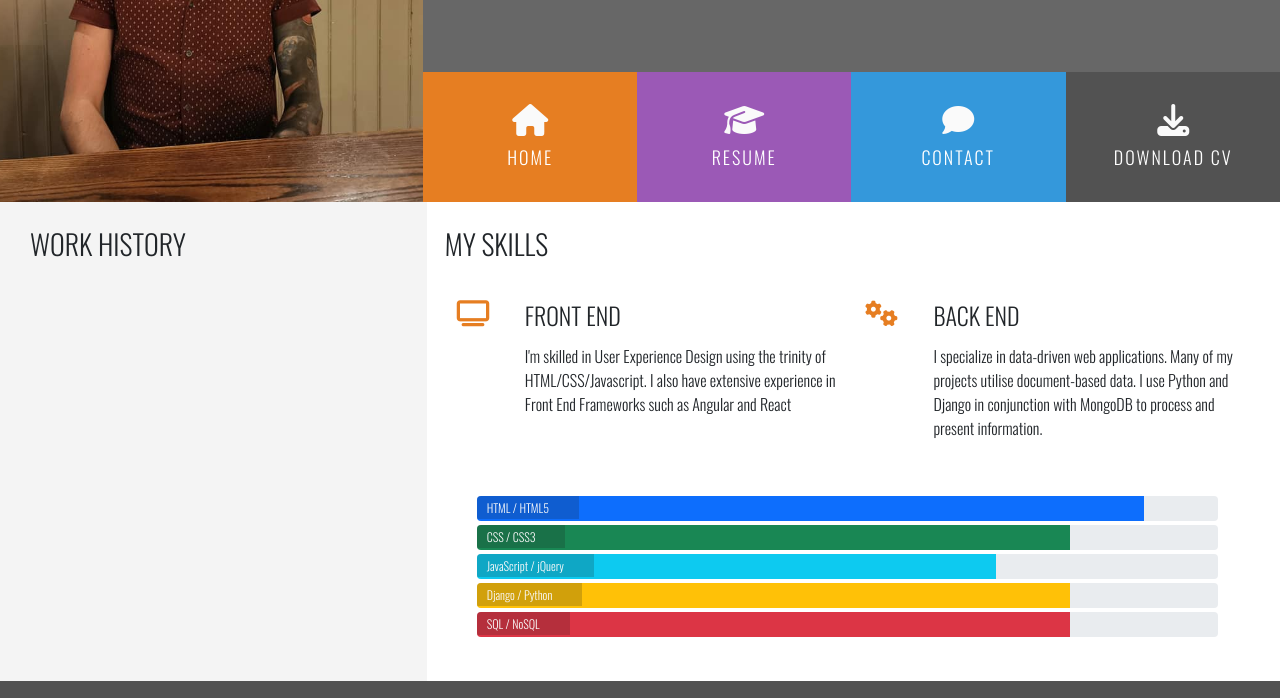
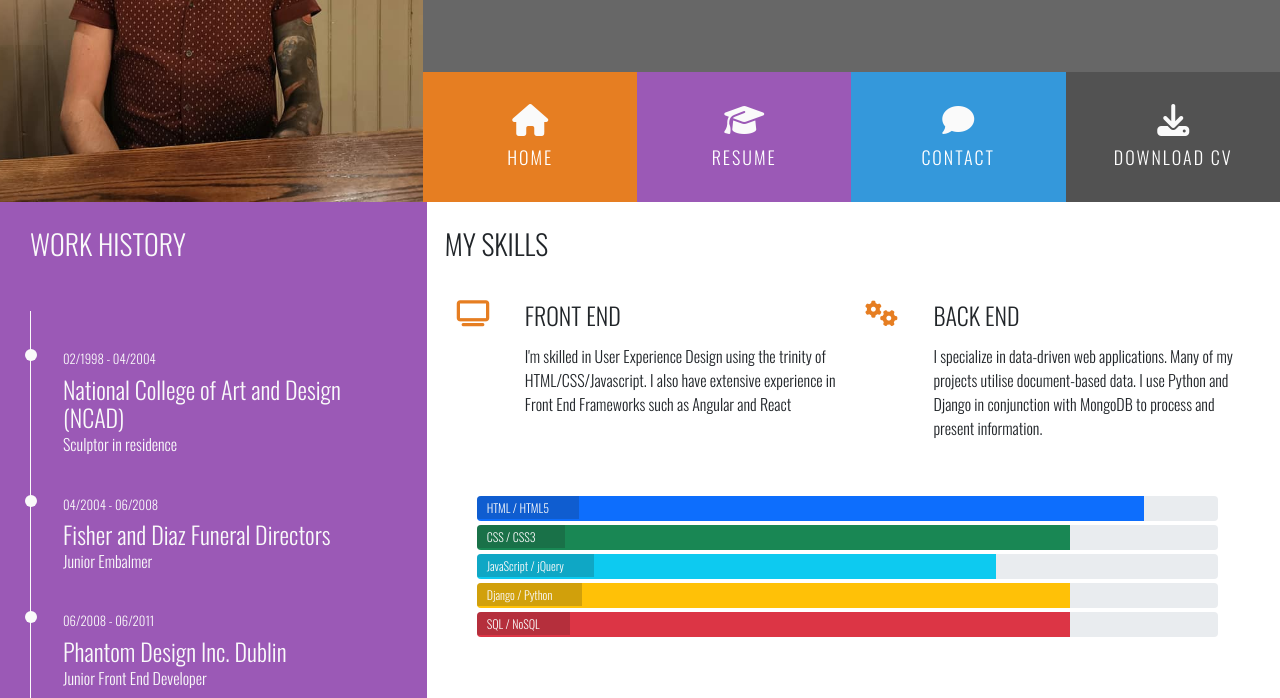
Before and after one commit to ak2489/resume-project, a plain HTML site: page resume.html in a window 1280 px wide. Shown: the part 254-952 px from the top of the page. Drawn offline with nearby package versions, Linux system fonts and the light colour scheme.

Commit message:
added work history timeline and styled.

```diff
--- a/assets/css/style.css
+++ b/assets/css/style.css
@@ -19,6 +19,10 @@ body {
 
 .bg-color-personal-info {
     background-color: #f4f4f4;
+}
+
+.bg-color-work-history {
+    background-color: #9b59b6;
 }
 
 .ui-menu-color-home {
@@ -67,6 +71,7 @@ h1,h2,h3,h4 {
     float: none;
 }
 
+.history-heading,
 .section-heading {
     font-family: "Oswald", sans-serif;
     font-weight: 300;
@@ -280,3 +285,51 @@ footer {
 .progress-section {
     margin: 40px 20px;
 }
+
+/*-------------------------Work History*/
+
+.history-heading {
+    color: #fafafa;
+    margin-bottom: 50px;
+}
+
+.history-items {
+    margin-bottom: 30px;
+}
+
+.timeline-item {
+    padding: 4em 2em 0em 2em;
+    position: relative;
+    color: #fafafa;
+    border-left: 1px solid;
+}
+
+.timeline-item p {
+    padding: 0;
+    margin: 0;
+}
+
+.timeline-item:before {
+    content: attr(data-dates);
+    position: absolute;
+    left: 2.5em;
+    top: 3em;
+    display: block;
+    font-family: "Oswald", sans-serif;
+    font-weight: 500;
+    font-size: 0.8em;
+    padding: 0;
+    margin: 0;
+}
+
+.timeline-item:after {
+    width: 12px;
+    height: 12px;
+    display: block;
+    top: 2.4em;
+    position: absolute;
+    left: -6px;
+    border-radius: 12px;
+    content: '';
+    background-color: #fafafa;
+}
--- a/resume.html
+++ b/resume.html
@@ -43,12 +43,30 @@
     </header>
     <section class="container-fluid">
         <div class="row">
-            <div class="col-md-4 bg-color-personal-info section-column">
+            <div class="col-md-4 bg-color-work-history section-column">
                 <div class="row">
                     <div class="col-12">
-                        <h3 class="section-heading uppercase">
+                        <h3 class="history-heading uppercase">
                             Work History
                         </h3>
+                    </div>
+                </div>
+                <div class="history-items">
+                    <div class="timeline-item" data-dates="02/1998 - 04/2004">
+                        <h4>National College of Art and Design (NCAD)</h4>
+                        <p>Sculptor in residence</p>
+                    </div>
+                    <div class="timeline-item" data-dates="04/2004 - 06/2008">
+                        <h4>Fisher and Diaz Funeral Directors</h4>
+                        <p>Junior Embalmer</p>
+                    </div>
+                    <div class="timeline-item" data-dates="06/2008 - 06/2011">
+                        <h4>Phantom Design Inc. Dublin</h4>
+                        <p>Junior Front End Developer</p>
+                    </div>
+                    <div class="timeline-item" data-dates="06/2011 - Present">
+                        <h4>Hooli Inc. Silicon Valley</h4>
+                        <p>Full Stack Web Developer</p>
                     </div>
                 </div>
             </div>
```
